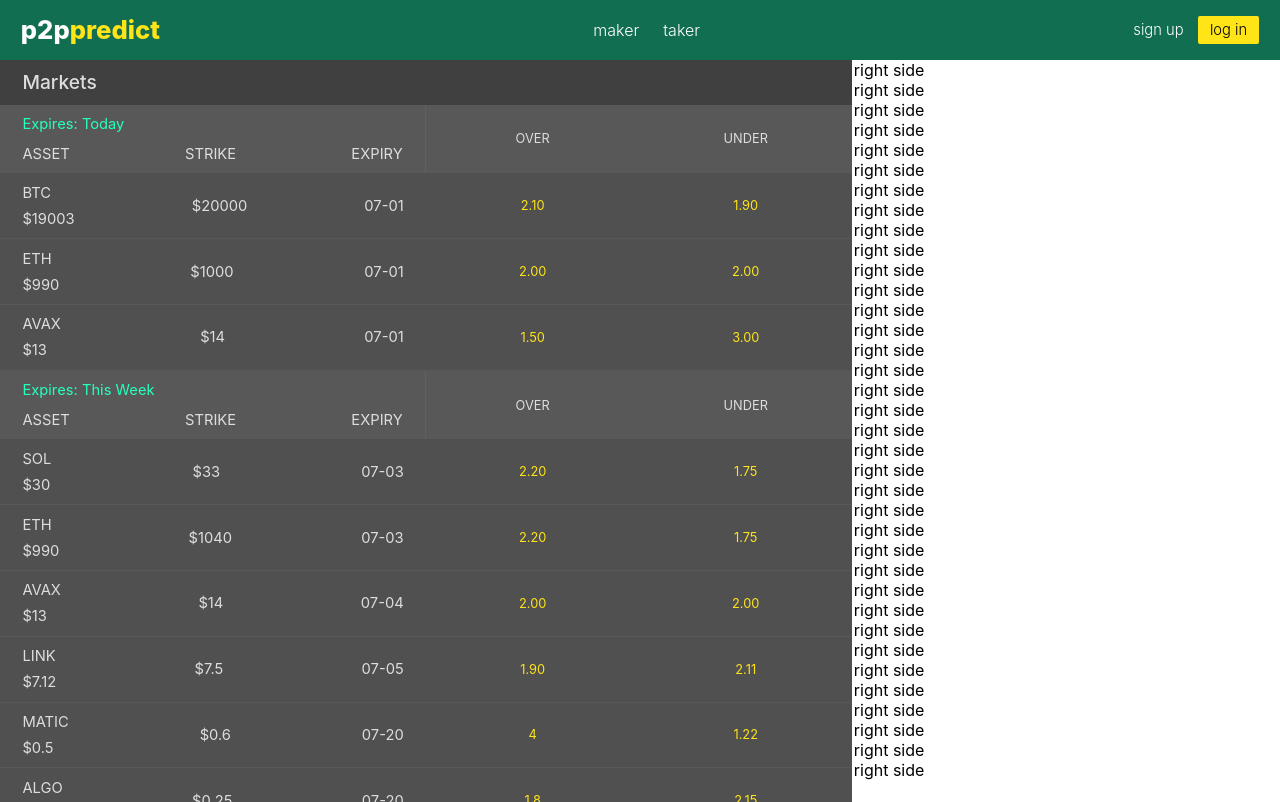
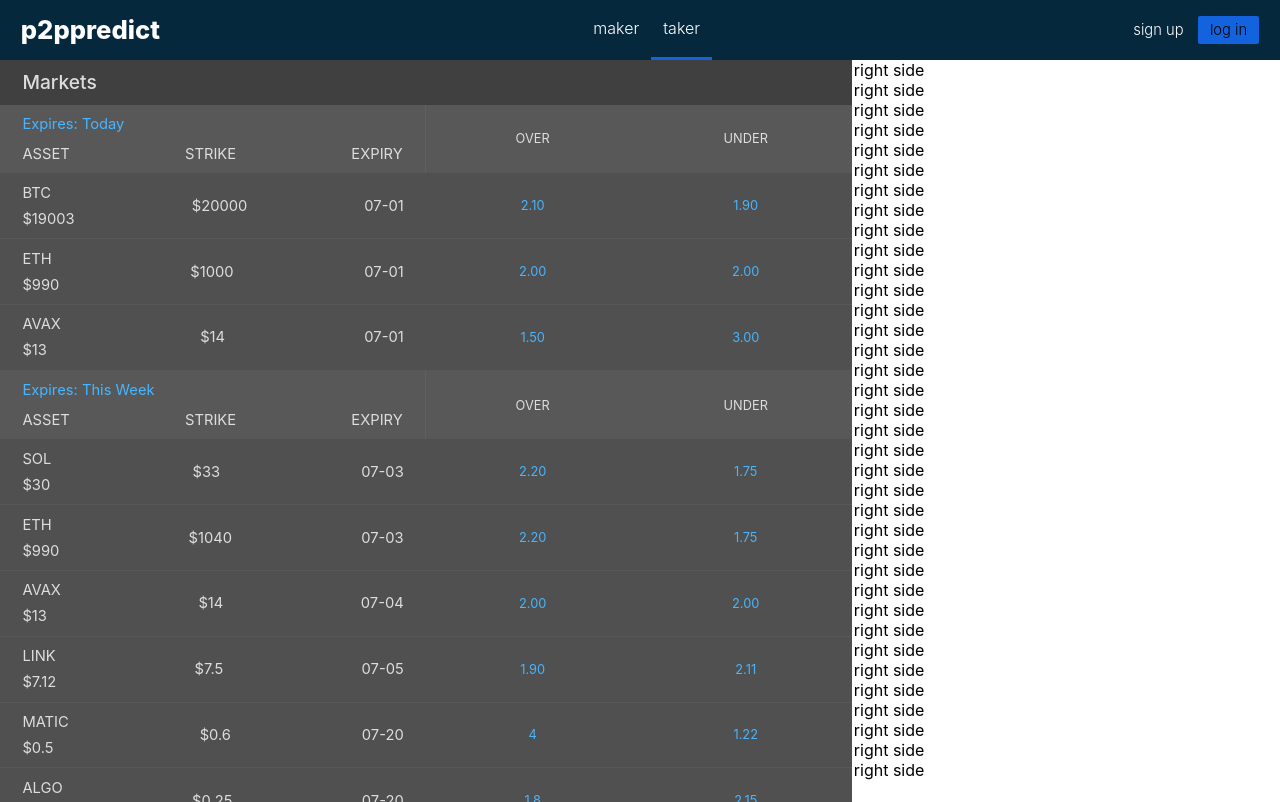
Before and after one commit to holma91/p2ppredict, a Next.js app: page /taker in a window 1280 px wide. Built offline with nearby package versions, Linux system fonts and the light colour scheme.

Commit message:
fix header and blue theme

```diff
--- a/components/Header.tsx
+++ b/components/Header.tsx
@@ -1,24 +1,41 @@
 import Link from 'next/link';
+import { useRouter } from 'next/router';
 import styled from 'styled-components';
 import { PrimaryButton, SecondaryButton } from './Buttons';
 
+interface ActorProps {
+  isActive: boolean;
+}
+
 const Header = () => {
+  const router = useRouter();
+  const actor =
+    router.asPath === '/taker'
+      ? 'taker'
+      : router.asPath === '/maker'
+      ? 'maker'
+      : '';
+
+  console.log(actor);
+
   return (
     <HeaderContainer>
       <Title>
         <Link href="/">
-          <a>
-            p2p<span>predict</span>
-          </a>
+          <a>p2ppredict</a>
         </Link>
       </Title>
       <MenuContainer>
-        <div className="actor">
-          <p>maker</p>
-        </div>
-        <div className="actor">
-          <p>taker</p>
-        </div>
+        <Link href="/maker">
+          <Actor isActive={actor === 'maker'}>
+            <a>maker</a>
+          </Actor>
+        </Link>
+        <Link href="/taker">
+          <Actor isActive={actor === 'taker'}>
+            <a>taker</a>
+          </Actor>
+        </Link>
       </MenuContainer>
       <ButtonContainer>
         <Link href="/positions">
@@ -37,24 +54,25 @@ const Header = () => {
 const MenuContainer = styled.div`
   display: flex;
   align-items: stretch;
-  /* gap: 2rem; */
+`;
 
-  .actor {
+const Actor = styled.div<ActorProps>`
   display: flex;
   align-items: center;
   color: white;
-    /* border-bottom: 4px solid ${({ theme }) => theme.colors.primary}; */
+  border-bottom: 3px solid
+    ${({ theme, isActive }) =>
+      isActive ? theme.colors.secondary : theme.colors.primary};
 
-    p {
+  a {
     font-weight: 300;
     padding: 0 0.75rem;
   }
 
   :hover {
     cursor: pointer;
-      color: ${({ theme }) => theme.colors.tertiary};
-      /* border-bottom: 4px solid ${({ theme }) => theme.colors.secondary}; */
-    }
+    color: ${({ theme, isActive }) =>
+      isActive ? 'white' : theme.colors.tertiary};
   }
 `;
 
--- a/design/themes.ts
+++ b/design/themes.ts
@@ -27,6 +27,8 @@ const purple = {
 const bet365Green = '#126e51';
 const bet365GreenHover = '#26ffbe';
 const bet365Yellow = '#FFE418';
+
+const niceBlue = '#004E98';
 
 const bet365Gray = {
   100: '#585858',
@@ -58,6 +60,24 @@ export const bet365Theme: DefaultTheme = {
     primaryHover: bet365Gray.hover,
     secondary: bet365Yellow,
     tertiary: bet365GreenHover,
+    gray: bet365Gray,
+  },
+  text: {
+    primary: bet365Text[100],
+    secondary: bet365Text[200],
+  },
+  font: {
+    primary: primaryFont,
+  },
+  typeScale: typeScale,
+};
+
+export const blueTheme: DefaultTheme = {
+  colors: {
+    primary: '#06283D',
+    primaryHover: bet365Gray.hover,
+    secondary: '#1363DF',
+    tertiary: '#47B5FF',
     gray: bet365Gray,
   },
   text: {
--- a/pages/taker.tsx
+++ b/pages/taker.tsx
@@ -158,7 +158,7 @@ const SectionHeader = styled.div`
 
 const ChoiceDiv = styled.div<Props>`
   color: ${({ colored, theme }) =>
-    colored ? theme.colors.secondary : theme.text.secondary};
+    colored ? theme.colors.tertiary : theme.text.secondary};
   display: flex;
   justify-content: space-evenly;
   width: 100%;
```
Also changed, not shown: pages/_app.tsx (+12 -7 lines), pages/maker.tsx (added, +15 -0 lines). Lines whose indentation alone changed are shown as unchanged.
